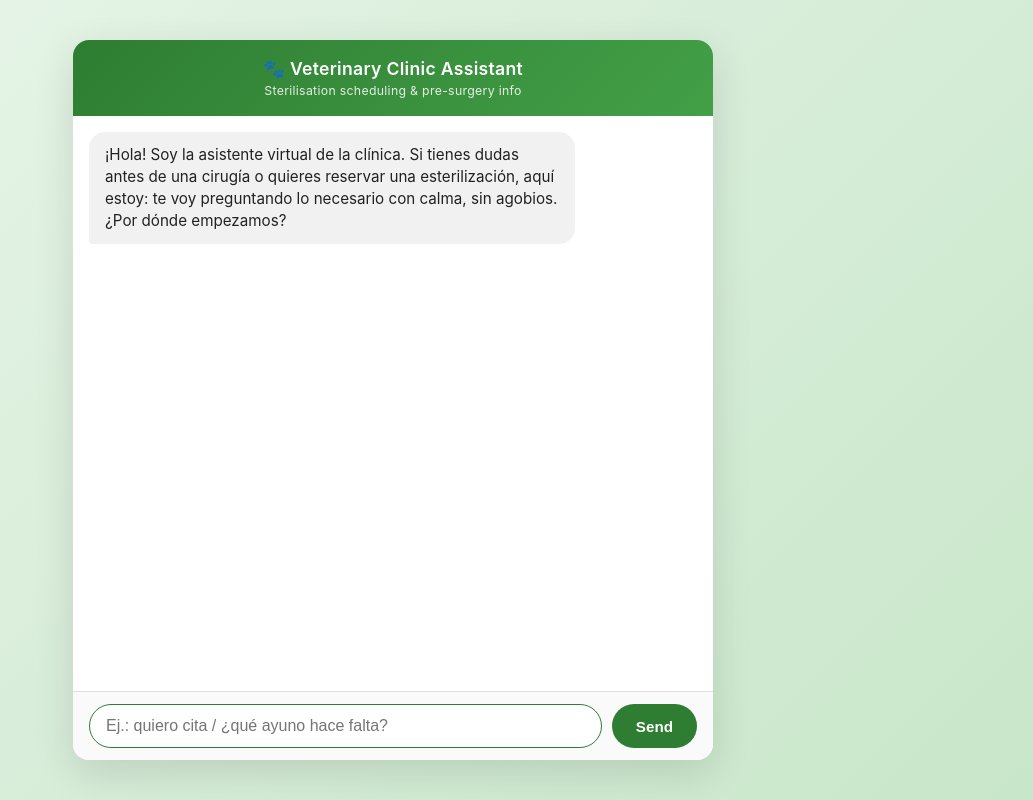
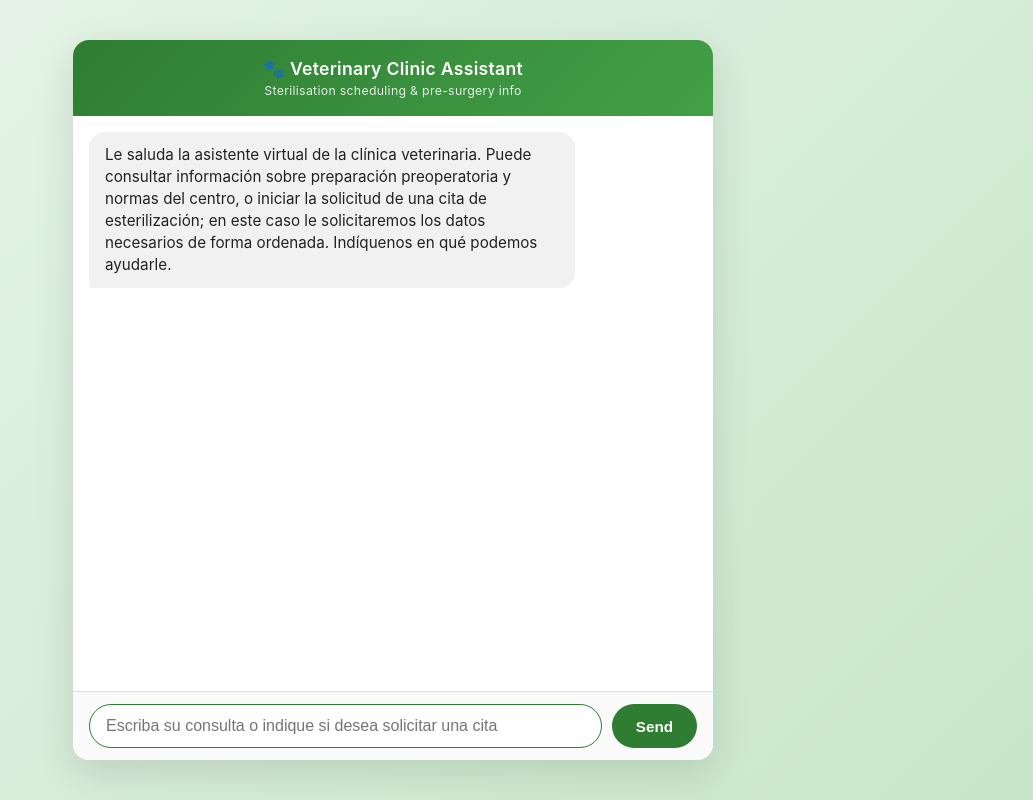
Before and after one commit to Amxncio/Enae-Chatbot-final, a FastAPI app: page / in a window 1280 px wide. Shown: the whole page, without its empty margins (247-1280 px from the left). Run offline with FastAPI, Linux system fonts and the light colour scheme.

Commit message:
ui: professional tone for welcome, placeholder and typing indicator
Made-with: Cursor

```diff
--- a/app/templates/chat.html
+++ b/app/templates/chat.html
@@ -34,10 +34,10 @@
       <small>Sterilisation scheduling &amp; pre-surgery info</small>
     </div>
     <div class="chat-messages" id="messages">
-      <div class="msg bot"><div class="msg-bubble">¡Hola! Soy la asistente virtual de la clínica. Si tienes dudas antes de una cirugía o quieres reservar una esterilización, aquí estoy: te voy preguntando lo necesario con calma, sin agobios. ¿Por dónde empezamos?</div></div>
+      <div class="msg bot"><div class="msg-bubble">Le saluda la asistente virtual de la clínica veterinaria. Puede consultar información sobre preparación preoperatoria y normas del centro, o iniciar la solicitud de una cita de esterilización; en este caso le solicitaremos los datos necesarios de forma ordenada. Indíquenos en qué podemos ayudarle.</div></div>
     </div>
     <form class="chat-input" id="chatForm">
-      <input type="text" id="msgInput" placeholder="Ej.: quiero cita / ¿qué ayuno hace falta?" autocomplete="off" autofocus>
+      <input type="text" id="msgInput" placeholder="Escriba su consulta o indique si desea solicitar una cita" autocomplete="off" autofocus>
       <button type="submit" id="sendBtn">Send</button>
     </form>
   </div>
@@ -87,7 +87,7 @@
 
       const typing = document.createElement("div");
       typing.className = "typing";
-      typing.textContent = "Thinking…";
+      typing.textContent = "Procesando…";
       messages.appendChild(typing);
       messages.scrollTop = messages.scrollHeight;
 
```
